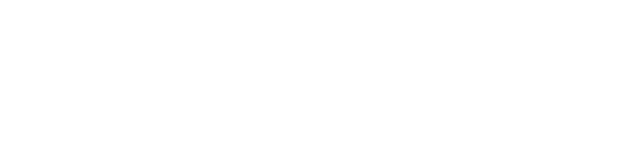
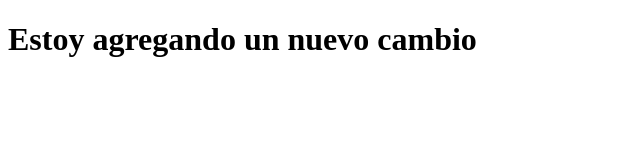
Before and after one commit to Javcruce/aprendiendo-git-g12, a plain HTML site: page index.html in a window 1280 px wide. Shown: the whole page, without its empty margins (0-640 px from the left). Drawn offline with Linux system fonts and the light colour scheme.

Commit message:
agregue nuevo cambio

```diff
--- a/index.html
+++ b/index.html
@@ -8,5 +8,7 @@
 </head>
 <body>
 
+    <h1>Estoy agregando un nuevo cambio</h1>
+
 </body>
 </html>
```
